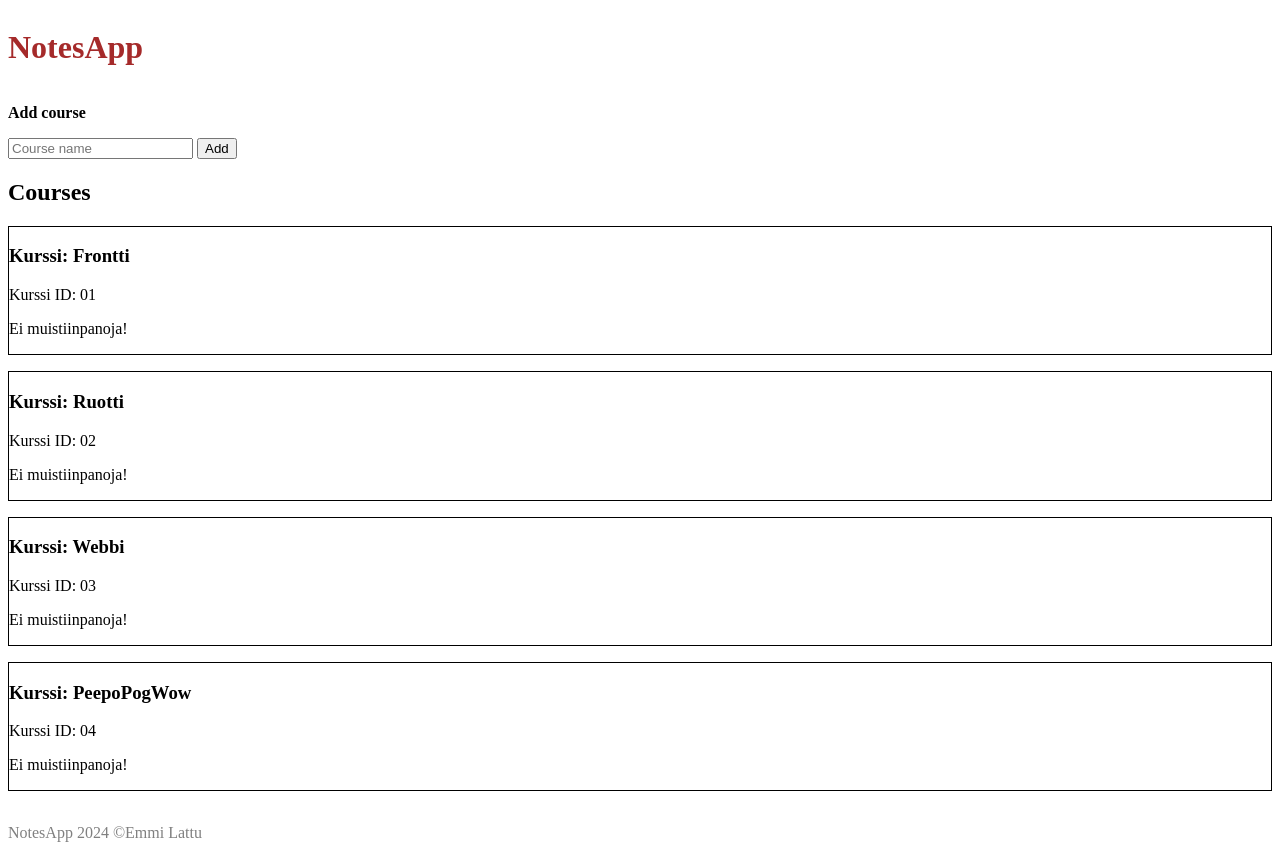
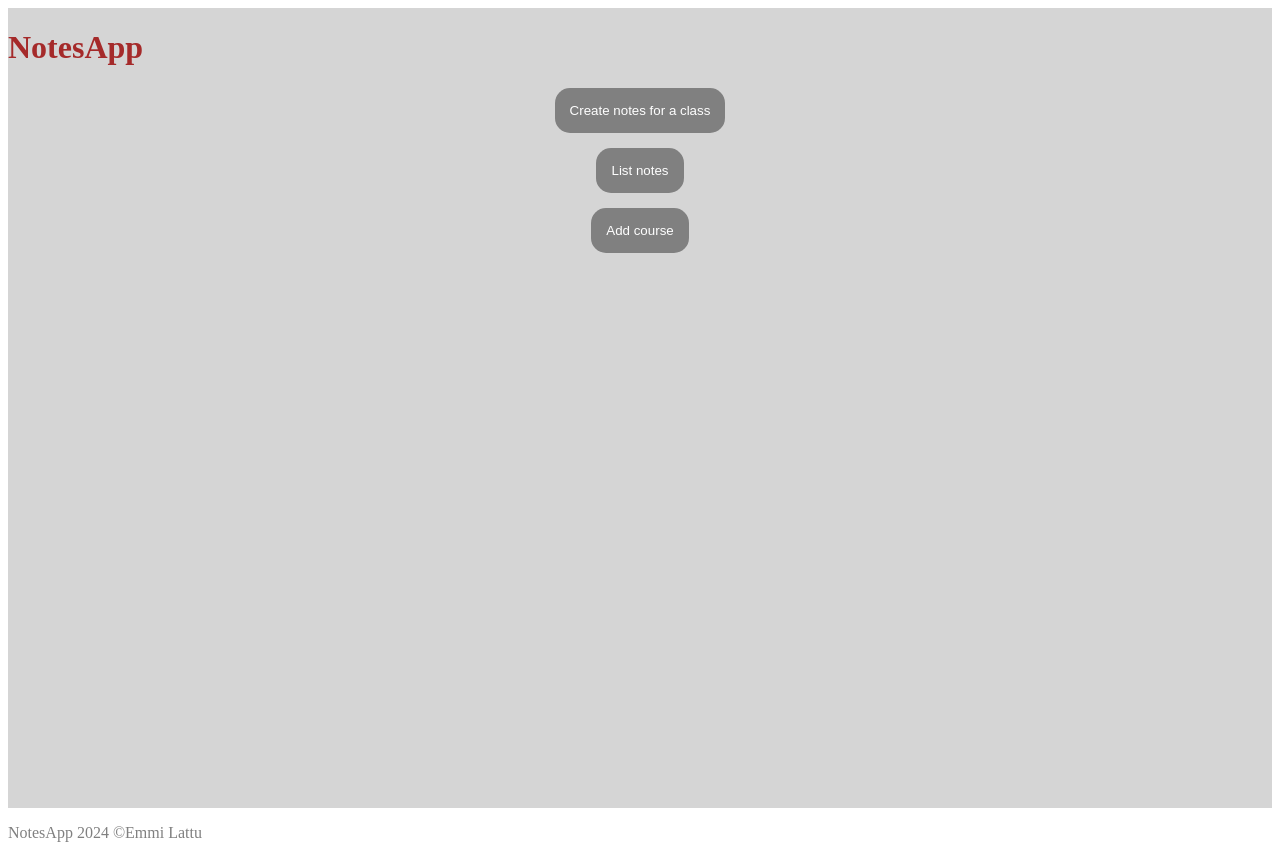
Before and after one commit to lattuemmi/NotesApp_Loppuharkka, a SvelteKit app in the folder notesapp-final/: page / in a window 1280 px wide. Built offline with nearby package versions, Linux system fonts and the light colour scheme.

Commit message:
Changes and buttons
Changed the logic around a little bit to fit the specs. Added buttons to the main page, not functional yet.

```diff
--- a/notesapp-final/src/lib/courseStore.js
+++ /dev/null
@@ -1,27 +0,0 @@
-import {writable} from 'svelte/store';
-
-function createCourses () {
-
-    let frontti = {
-        courseName: "PeepoPogWow",
-        courseID: "04",
-        notes: 0
-    };
-
-    let og_courses = [
-        {courseName: "Frontti", courseID: "01"},
-        {courseName: "Ruotti", courseID: "02"},
-        {courseName: "Webbi", courseID: "03"},
-        {...frontti}
-    ];
-
-    const { subscribe, set, update } = writable(og_courses);
-
-    return{
-        subscribe,
-        add: (newCourse) => update((courseStore) => [...courseStore, newCourse]),
-        reset: () => set([])
-    };
-}
-
-export const courseStore = createCourses();
--- /dev/null
+++ b/notesapp-final/src/lib/noteStore.js
@@ -0,0 +1,27 @@
+import {writable} from 'svelte/store';
+
+function createNotes () {
+
+    let frontti = {
+        noteName: "PeepoPogWow",
+        noteID: "04",
+        text: 0
+    };
+
+    let og_notes = [
+        {noteName: "Frontti", noteID: "01"},
+        {noteName: "Ruotti", noteID: "02"},
+        {noteName: "Webbi", noteID: "03"},
+        {...frontti}
+    ];
+
+    const { subscribe, set, update } = writable(og_notes);
+
+    return{
+        subscribe,
+        add: (newNotes) => update((noteStore) => [...noteStore, newNotes]),
+        reset: () => set([])
+    };
+}
+
+export const noteStore = createNotes();
--- a/notesapp-final/src/routes/+page.svelte
+++ b/notesapp-final/src/routes/+page.svelte
@@ -1,7 +1,7 @@
 <script>
 
-    import AddCourse from "./AddCourse.svelte";
-import CourseList from "./CourseList.svelte";
+    import AddNote from "./AddNote.svelte";
+    import NotesList from "./NotesList.svelte";
     import Footer from "./Footer.svelte";
     import Header from "./Header.svelte";
 
@@ -10,11 +10,18 @@ import CourseList from "./CourseList.svelte";
 <main>
 <Header />
 
-<AddCourse />
 
-<CourseList >
-    <h2>Courses</h2>
-</CourseList>
+<div class="nippulat">
+    <button class="nappula">Create notes for a class</button>
+</div>
+
+<div class="nippulat">
+    <button class="nappula">List notes</button>
+</div>
+
+<div class="nippulat">
+    <button class="nappula">Add course</button>
+</div>
 
 </main>
 
@@ -22,13 +29,33 @@ import CourseList from "./CourseList.svelte";
 
 
 <style>
+
+    body{
+        background-color: grey;
+    }
+
     main{
+        background: rgb(213, 213, 213);
         min-height: 100vh;
         display: flex;
         flex-direction: column;
     }
 
-    footer{
+    footer {
         margin-top: auto;
     }
+
+    .nippulat{
+        margin-right: auto;
+        margin-left: auto;
+        margin-bottom: 15px;
+    }
+
+    .nappula {
+        color: rgb(254, 254, 254);
+        background-color: rgb(128, 128, 128);
+        padding: 15px;
+        border-radius: 15px;
+        border-style: hidden;
+    }
 </style>
--- a/notesapp-final/src/routes/AddCourse.svelte
+++ /dev/null
@@ -1,29 +0,0 @@
-<script>
-
-import { courseStore } from '$lib/courseStore.js';
-    import Course from './Course.svelte';
-
-    let name = "";
-    let id = courseStore.length;
-
-    function saveCourse(){
-        console.log({name});
-
-        let newCourse = {name, id}
-
-        //courses = [...courses, newCourse];
-
-        courseStore.add(newCourse);
-
-        name = "";
-        id = courseStore.length;
-
-    }
-
-</script>
-
-<div>
-    <p><strong>Add course</strong></p>
-    <input bind:value={name} placeholder="Course name">
-    <button on:click={saveCourse}>Add</button>
-</div>
--- /dev/null
+++ b/notesapp-final/src/routes/AddNote.svelte
@@ -0,0 +1,29 @@
+<script>
+
+    import { noteStore } from '$lib/noteStore.js';
+    import Note from './Note.svelte';
+
+    let name = "";
+    let id = noteStore.length;
+
+    function saveNote(){
+        console.log({name});
+
+        let newNote = {name, id}
+
+        //courses = [...notes, newNote];
+
+        noteStore.add(newNote);
+
+        name = "";
+        id = noteStore.length;
+
+    }
+
+</script>
+
+<div>
+    <p><strong>Add course</strong></p>
+    <input bind:value={name} placeholder="Course name">
+    <button on:click={saveNote}>Add</button>
+</div>
--- a/notesapp-final/src/routes/CourseList.svelte
+++ /dev/null
@@ -1,13 +0,0 @@
-<script>
-
-    import { courseStore } from '$lib/courseStore.js';
-
-    import Course from "./Course.svelte";
-
-</script>
-
-<slot />
-
-{#each $courseStore as course }
-    <Course {...course} />
-{/each}
--- a/notesapp-final/src/routes/Course.svelte
+++ b/notesapp-final/src/routes/Note.svelte
@@ -1,17 +1,17 @@
 <script>
 
-    export let courseName;
-    export let courseID;
-    export let notes = 0;
+    export let noteCourse;
+    export let noteID;
+    export let text = 0;
 
     // export let course_data;
 </script>
 
 <div>
-    <h3>Kurssi: {courseName}</h3>
-    <p>Kurssi ID: {courseID}</p>
-    {#if notes !== 0}
-        <p>Muistiinpanot: {notes}</p>
+    <h3>ID: {noteCourse}</h3>
+    <p>Kurssi ID: {noteID}</p>
+    {#if text !== 0}
+        <p>Muistiinpanot: {text}</p>
 
     {:else}
         <p>Ei muistiinpanoja!</p>
--- /dev/null
+++ b/notesapp-final/src/routes/NotesList.svelte
@@ -0,0 +1,13 @@
+<script>
+
+    import { noteStore } from '$lib/noteStore.js';
+
+    import Note from "./Note.svelte";
+
+</script>
+
+<slot />
+
+{#each $noteStore as note }
+    <Note {...note} />
+{/each}
```
Also changed, not shown: 1 other file (tests, documents, lock files or other folders).
